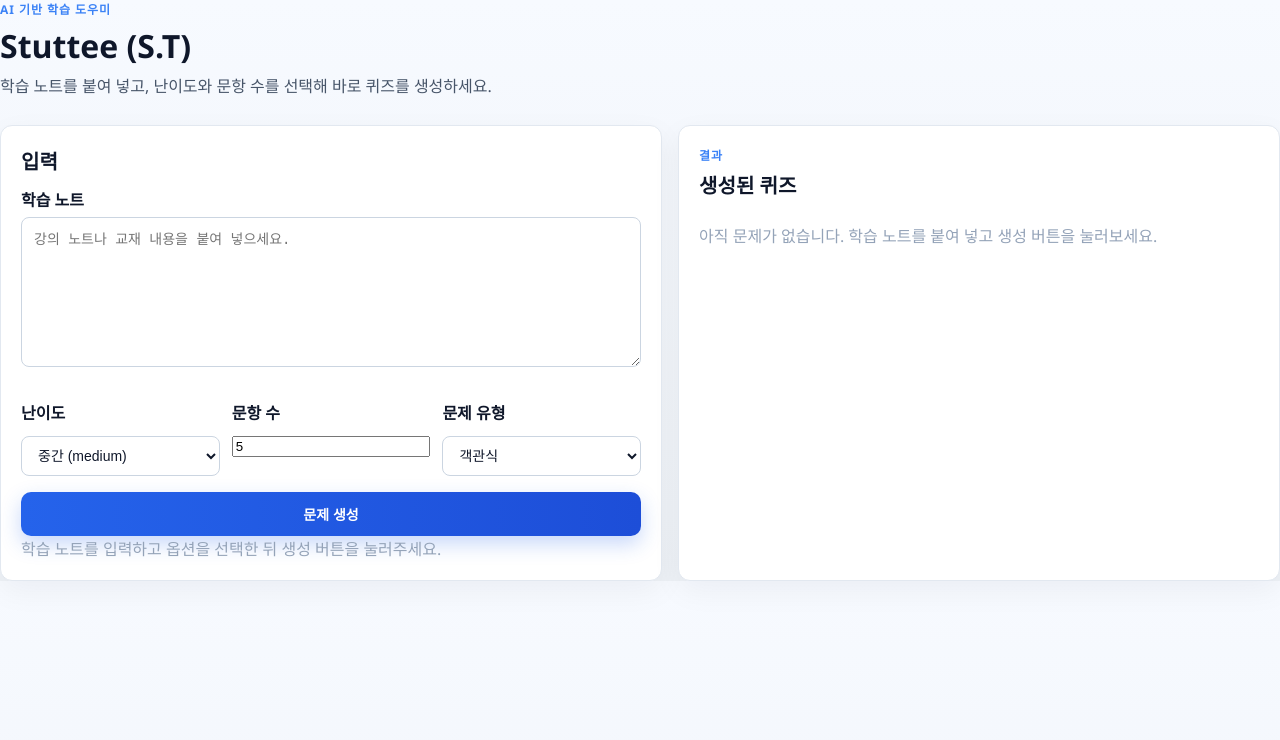
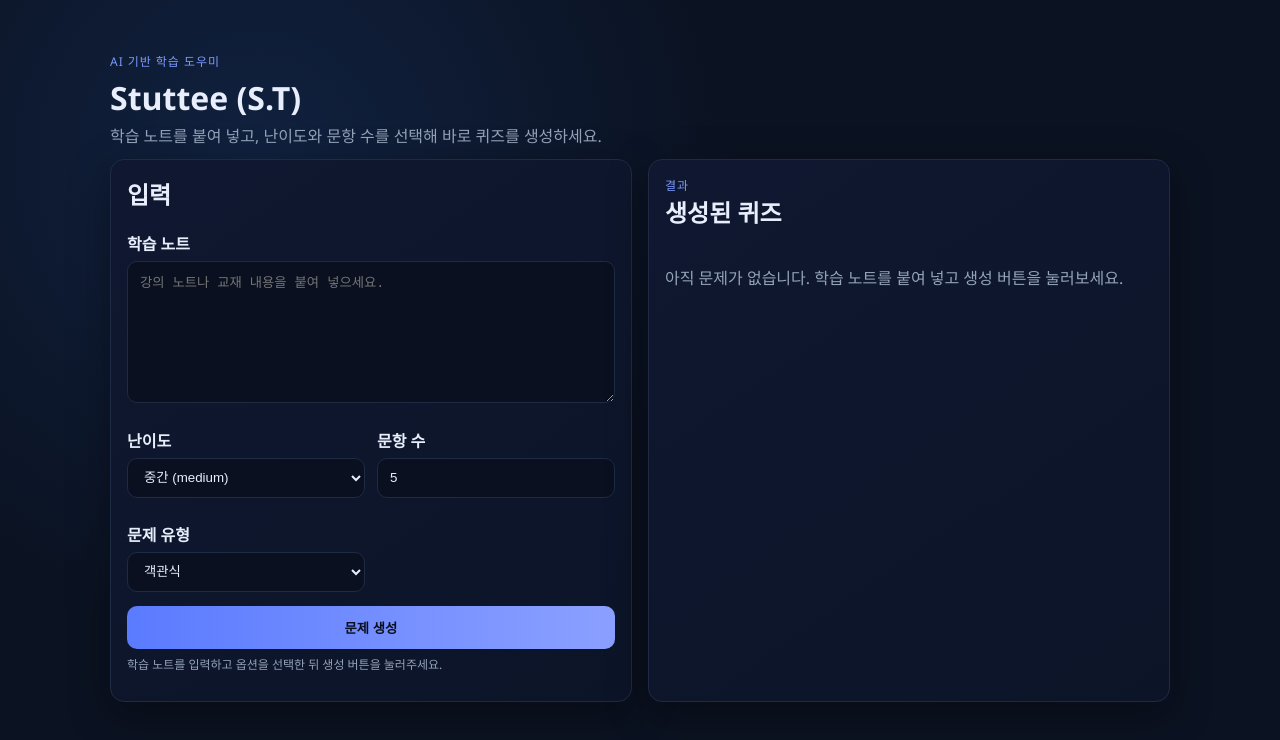
Before and after one commit to jh3779/Stutee, a plain HTML site: page frontend/index.html in a window 1280 px wide. Drawn offline with Linux system fonts and the light colour scheme.

Commit message:
Update style.css

```diff
--- a/frontend/style.css
+++ b/frontend/style.css
@@ -1,235 +1,124 @@
-*,
-*::before,
-*::after {
-  box-sizing: border-box;
+/* style.css */
+:root {
+  --bg: #0b1221;
+  --card: #111a2f;
+  --text: #e8eefc;
+  --muted: #94a3b8;
+  --accent: #7c9bff;
+  --border: #1f2a44;
+  --badge: #1d7cf4;
 }
 
+* { box-sizing: border-box; }
 body {
   margin: 0;
-  font-family: "Segoe UI", system-ui, -apple-system, sans-serif;
-  background: linear-gradient(180deg, #f7faff 0%, #eef2f7 100%);
-  color: #0f172a;
+  font-family: 'Segoe UI', system-ui, -apple-system, sans-serif;
+  background: radial-gradient(circle at 20% 20%, #10213f, #0b1221 40%), #0b1221;
+  color: var(--text);
+  min-height: 100vh;
 }
 
-#app {
-  max-width: 1080px;
-  margin: 48px auto 64px;
-  padding: 0 20px;
-}
+.app { max-width: 1100px; margin: 0 auto; padding: 32px 20px 48px; }
 
 .hero {
-  margin-bottom: 28px;
+  padding: 20px 0 12px;
 }
+.hero h1 { margin: 6px 0 4px; font-size: 32px; }
+.tagline { margin: 0; color: var(--muted); }
+.eyebrow { margin: 0; text-transform: uppercase; letter-spacing: 0.08em; color: var(--accent); font-size: 12px; }
 
-.eyebrow {
-  text-transform: uppercase;
-  letter-spacing: 0.08em;
-  font-size: 12px;
-  color: #3b82f6;
-  margin: 0 0 6px;
-  font-weight: 700;
-}
-
-.tagline {
-  margin: 6px 0 0;
-  color: #475569;
-}
-
-h1 {
-  margin: 0;
-  font-size: 32px;
-}
-
-h2 {
-  margin: 0 0 12px;
-  font-size: 20px;
-}
-
-p {
-  margin: 0;
-}
-
-.muted {
-  color: #94a3b8;
-}
-
-.layout {
-  display: grid;
-  grid-template-columns: 1fr;
-  gap: 16px;
-}
+.layout { display: grid; gap: 16px; grid-template-columns: 1fr; }
+@media (min-width: 960px) { .layout { grid-template-columns: 1fr 1fr; } }
 
 .card {
-  background: #ffffff;
-  border-radius: 12px;
-  padding: 20px;
-  box-shadow: 0 10px 30px rgba(15, 23, 42, 0.05);
-  border: 1px solid #e2e8f0;
+  background: linear-gradient(145deg, #0f1830, #0c1428);
+  border: 1px solid var(--border);
+  border-radius: 14px;
+  padding: 16px;
+  box-shadow: 0 12px 40px rgba(0,0,0,0.35);
 }
+.card h2 { margin-top: 0; }
 
-textarea,
-select {
+.label { display: block; font-weight: 600; margin: 12px 0 6px; }
+textarea, select, input {
   width: 100%;
-  border: 1px solid #cbd5e1;
-  border-radius: 8px;
+  border: 1px solid var(--border);
+  border-radius: 10px;
+  background: #0a1020;
+  color: var(--text);
   padding: 10px 12px;
-  font-size: 14px;
-  color: #0f172a;
-  background: #fff;
 }
+textarea { resize: vertical; min-height: 140px; }
+select, input[type="number"] { height: 40px; }
 
-textarea:focus,
-select:focus,
-button:focus {
-  outline: 2px solid #3b82f6;
-  outline-offset: 1px;
-}
+.options { display: grid; grid-template-columns: repeat(auto-fit, minmax(160px, 1fr)); gap: 12px; margin-top: 8px; }
+.field { display: flex; flex-direction: column; }
 
-.label {
-  font-weight: 600;
-  color: #0f172a;
-  margin: 12px 0 6px;
-  display: block;
-}
-
-.options {
-  display: grid;
-  grid-template-columns: repeat(auto-fit, minmax(180px, 1fr));
-  gap: 12px;
-  margin: 16px 0;
-}
-
-.field {
-  display: flex;
-  flex-direction: column;
-  gap: 6px;
-}
-
-button {
-  cursor: pointer;
+.primary {
+  margin-top: 14px;
+  width: 100%;
   border: none;
   border-radius: 10px;
+  padding: 12px;
   font-weight: 700;
-  font-size: 14px;
+  background: linear-gradient(90deg, #5b7bff, #8ba0ff);
+  color: #0a0f1e;
+  cursor: pointer;
+  transition: transform 0.1s ease, box-shadow 0.1s ease;
 }
+.primary:active { transform: translateY(1px); box-shadow: inset 0 2px 8px rgba(0,0,0,0.3); }
+.primary:disabled { opacity: 0.6; cursor: not-allowed; }
 
-.primary {
-  padding: 12px 16px;
-  background: linear-gradient(90deg, #2563eb 0%, #1d4ed8 100%);
-  color: #fff;
-  width: 100%;
-  transition: transform 0.12s ease, box-shadow 0.12s ease;
-  box-shadow: 0 8px 20px rgba(37, 99, 235, 0.25);
+.muted { color: var(--muted); }
+.small { font-size: 12px; margin-top: 6px; }
+
+.results-list { display: flex; flex-direction: column; gap: 12px; }
+
+.question-card {
+  border: 1px solid var(--border);
+  border-radius: 12px;
+  padding: 12px;
+  background: #0c152a;
 }
-
-.primary:hover {
-  transform: translateY(-1px);
-  box-shadow: 0 10px 24px rgba(37, 99, 235, 0.3);
-}
-
-.results-header {
+.question-head {
   display: flex;
   justify-content: space-between;
   align-items: center;
   gap: 12px;
 }
-
-.results-actions {
+.badge-row {
   display: flex;
-  gap: 8px;
+  gap: 6px;
+  flex-wrap: wrap;
+  justify-content: flex-end;
 }
-
-.compact-select {
-  width: auto;
-  min-width: 140px;
-  padding: 8px 10px;
-}
-
-.results-list {
-  margin-top: 12px;
-  display: flex;
-  flex-direction: column;
-  gap: 12px;
-}
-
-.ghost {
-  padding: 10px 12px;
-  background: #e2e8f0;
-  color: #0f172a;
-  border: 1px solid #cbd5e1;
-  border-radius: 8px;
-  font-weight: 700;
-}
-
-.ghost:disabled {
-  opacity: 0.6;
-  cursor: not-allowed;
-}
-
-.question-card {
-  border: 1px solid #e2e8f0;
-  border-radius: 10px;
-  padding: 14px;
-  background: #f8fafc;
-  transition: transform 0.12s ease, box-shadow 0.12s ease;
-}
-
-.question-card:hover {
-  transform: translateY(-1px);
-  box-shadow: 0 10px 24px rgba(15, 23, 42, 0.08);
-}
-
-.question-head {
-  display: flex;
-  justify-content: space-between;
-  align-items: center;
-  gap: 8px;
-}
-
 .badge {
-  display: inline-block;
-  padding: 2px 10px;
+  background: var(--badge);
+  color: #e8eefc;
   border-radius: 999px;
-  background: #e0f2fe;
-  color: #075985;
+  padding: 4px 10px;
   font-size: 12px;
   font-weight: 700;
+  white-space: nowrap;
 }
-
-.choices {
-  margin: 10px 0;
-  padding-left: 18px;
-  color: #0f172a;
-}
-
-.meta {
-  color: #64748b;
-  font-size: 13px;
-}
-
+.choices { margin: 10px 0; padding-left: 18px; color: var(--text); }
+.choices li { margin: 4px 0; }
+.meta { margin: 6px 0 0; color: var(--muted); font-size: 13px; }
 .toggle-btn {
   margin-top: 8px;
+  border: 1px solid var(--border);
+  background: #0b1426;
+  color: var(--text);
+  border-radius: 8px;
   padding: 8px 10px;
-  background: #e2e8f0;
-  color: #0f172a;
-  font-weight: 700;
-  border-radius: 8px;
+  cursor: pointer;
 }
-
+.toggle-btn:active { transform: translateY(1px); }
 .answer-block {
-  margin-top: 10px;
+  margin-top: 8px;
   padding: 10px;
   border-radius: 8px;
-  background: #fff;
-  border: 1px solid #cbd5e1;
+  background: #0f1a30;
+  border: 1px dashed var(--border);
 }
-
-.hidden {
-  display: none;
-}
-
-@media (min-width: 900px) {
-  .layout {
-    grid-template-columns: 1.1fr 1fr;
-  }
-}
+.hidden { display: none; }
```
